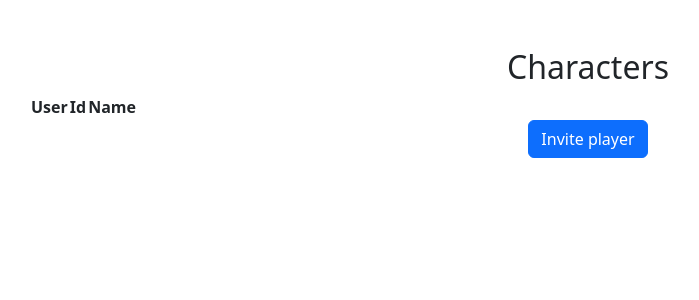
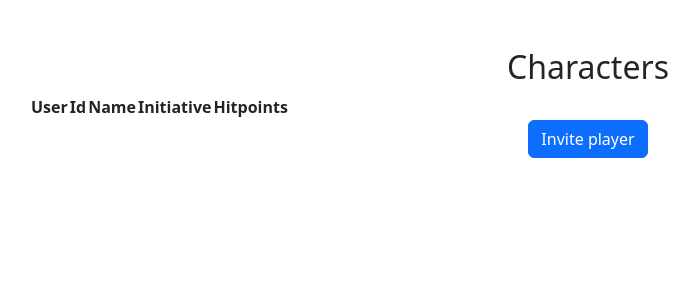
Before and after one commit to BootUpCode/BattleTracker, a Flask app: page /party/1 in a window 1280 px wide. Shown: the part 66-366 px from the top of the page, without its empty margins (52-751 px from the left). Run offline with Flask 3, Linux system fonts and the light colour scheme; a user stored in the database is signed in; data comes from the database, SQL or seed files in the repository; both versions use the stored data as it was after the commit; lists and menus that the app fills with data are empty; some libraries are stand-ins or nearby versions.

Commit message:
Added websocket
Used flask_websocketio to update server on character stats without page refreshing

```diff
--- a/app.py
+++ b/app.py
@@ -1,14 +1,17 @@
 import os
+import sys
 import sqlite3
 
 from flask import Flask, flash, redirect, render_template, request, session
 from flask_session import Session
+from flask_socketio import SocketIO, send, emit
 from werkzeug.security import check_password_hash, generate_password_hash
 
 from helpers import error, login_required
 
 # Configure application
 app = Flask(__name__)
+socketio = SocketIO(app)
 
 # Configure database name
 database = "battle.db"
@@ -18,15 +21,14 @@ app.config["SESSION_PERMANENT"] = False
 app.config["SESSION_TYPE"] = "filesystem"
 Session(app)
 
-# TODO: Require login
+# TODO:
+# - autosort based on initiative
+# - autoupdate party page without refresh
 
 @app.route("/")
 @login_required
 def index():
     """Show user's characters, parties, creatures"""
-    # TODO
-    # Add button for new character, creature
-    # Add button for new party as DM, invite button
 
     # Query database for characters
     with sqlite3.connect(database) as conn:
@@ -43,8 +45,8 @@ def index():
         conn.row_factory = sqlite3.Row
         cur = conn.cursor()
         cur.execute(
-            "SELECT DISTINCT parties.id, parties.dm_id, parties.name FROM parties JOIN players ON parties.id = players.party_id JOIN characters ON players.character_id = characters.id WHERE dm_id = ? OR characters.user_id = ?",
-            (session["user_id"],session["user_id"])
+            "SELECT DISTINCT parties.id, parties.dm_id, parties.name FROM parties LEFT JOIN players ON parties.id = players.party_id LEFT JOIN characters ON players.character_id = characters.id WHERE parties.dm_id = ? OR characters.user_id = ?",
+            (session["user_id"], session["user_id"])
         )
         parties = [dict(row) for row in cur.fetchall()]
 
@@ -94,13 +96,15 @@ def new_character():
         # Ensure fields were submitted
         if not request.form.get("name"):
             return error("must provide character name", 400)
+        if not request.form.get("prof_bonus", type=int) or not request.form.get("max_hitpoints", type=int):
+            return error("invalid input", 400)
 
         # Submit character to database
         with sqlite3.connect(database) as conn:
             cur = conn.cursor()
             cur.execute(
-                "INSERT INTO characters (name, user_id) VALUES (?, ?) RETURNING id",
-                (request.form.get("name"), session["user_id"])
+                "INSERT INTO characters (name, user_id, prof_bonus, max_hitpoints) VALUES (?, ?, ?, ?) RETURNING id",
+                (request.form.get("name"), session["user_id"], int(request.form.get("prof_bonus")), int(request.form.get("max_hitpoints")))
             )
             character_id = cur.fetchone()[0]
             conn.commit()
@@ -207,6 +211,14 @@ def view_party(party_id):
             (party_id,)
         )
         characters = [dict(row) for row in cur.fetchall()]
+
+    # Sort characters based on initiative, highest first, None at the end
+    characters = sorted(characters, key=lambda x: (x["initiative"] is not None, x["initiative"]), reverse=True)
+
+    # Modify initiative for display by replacing None with empty string
+    for character in characters:
+        if character["initiative"] == None:
+            character["initiative"] = ""
 
     return render_template("party.html", party=rows[0], user=session["user_id"], characters=characters)
 
@@ -392,8 +404,8 @@ def party_invitation_response(party_id):
         with sqlite3.connect(database) as conn:
             cur = conn.cursor()
             cur.execute(
-                "INSERT INTO players (party_id, character_id) VALUES (?, ?)",
-                (party_id, request.form.get("character_id"))
+                "INSERT INTO players (party_id, character_id, initiative, current_hitpoints) VALUES (?, ?, ?, ?)",
+                (party_id, character[0]["id"], None, character[0]["max_hitpoints"])
             )
             conn.commit()
 
@@ -576,3 +588,49 @@ def register():
     # User reached route via GET (as by clicking a link or via redirect)
     else:
         return render_template("register.html")
+
+
+# Handle user hp input
+@socketio.on('hp_update')
+def handle_hp_update(party_id, character_id, current_hitpoints):
+
+    # Ensure correct data was submitted
+    try:
+        party_id = int(party_id)
+        character_id = int(character_id)
+        current_hitpoints = int(current_hitpoints)
+    except TypeError:
+        return
+
+    # Update character in database
+    with sqlite3.connect(database) as conn:
+        cur = conn.cursor()
+        cur.execute(
+            "UPDATE players SET current_hitpoints = ? WHERE party_id = ? AND character_id = ?",
+            (current_hitpoints, party_id, character_id)
+        )
+        conn.commit()
+
+# Handle user initiative input
+@socketio.on('init_update')
+def handle_hp_update(party_id, character_id, initiative):
+
+    # Ensure correct data was submitted
+    try:
+        party_id = int(party_id)
+        character_id = int(character_id)
+        if initiative == "":
+            initiative = None
+        else:
+            initiative = int(initiative)
+    except TypeError:
+        return
+
+    # Update character in database
+    with sqlite3.connect(database) as conn:
+        cur = conn.cursor()
+        cur.execute(
+            "UPDATE players SET initiative = ? WHERE party_id = ? AND character_id = ?",
+            (initiative, party_id, character_id)
+        )
+        conn.commit()
--- a/templates/character_edit.html
+++ b/templates/character_edit.html
@@ -8,6 +8,8 @@
     <form action="/character/{{ character.id }}/edit" method="post">
         <div class="mb-3">
             <input autocomplete="off" autofocus class="form-control mx-auto w-auto" name="name" value="{{ character.name }}" type="text">
+            <input autocomplete="off" class="form-control mx-auto w-auto" name="prof_bonus" value="{{ character.prof_bonus }}" type="number">
+            <input autocomplete="off" class="form-control mx-auto w-auto" name="max_hitpoints" value="{{ character.max_hitpoints }}" type="number">
         </div>
         <button class="btn btn-primary" type="submit">Confirm</button>
     </form>
--- a/templates/layout.html
+++ b/templates/layout.html
@@ -15,6 +15,7 @@
         <link href="/static/styles.css" rel="stylesheet">
 
         <title>Time For Battle: {% block title %}{% endblock %}</title>
+        {% block head %} {% endblock %}
 
     </head>
 
--- a/templates/party.html
+++ b/templates/party.html
@@ -4,9 +4,35 @@
     {{ party.name }}
 {% endblock %}
 
+{% block head %}
+    <script src="https://cdnjs.cloudflare.com/ajax/libs/socket.io/4.0.1/socket.io.js"></script>
+    <script type="text/javascript" charset="utf-8">
+        var socket = io();
+
+        // Listen for messages from server
+        socket.on("message", function(data) {
+            var messages = document.getElementById("messages");
+            messages.innerHTML += `<p>${data}</p>`;
+        });
+
+        // Functions to send information back
+        function send_init(id, value)
+        {
+            var hp_update = [document.getElementById("party_id").value, id, value];
+            socket.emit('init_update', document.getElementById("party_id").value, id, value);
+        }
+
+        function send_hp(id, value)
+        {
+            var hp_update = [document.getElementById("party_id").value, id, value];
+            socket.emit('hp_update', document.getElementById("party_id").value, id, value);
+        }
+    </script>
+{% endblock %}
+
 {% block main %}
     <h2>Characters</h2>
-
+    <input id="party_id" hidden type="text" value="{{ party.id }}">
     <table>
 
         <thead>
@@ -14,6 +40,8 @@
                 <th>User</th>
                 <th>Id</th>
                 <th>Name</th>
+                <th>Initiative</th>
+                <th>Hitpoints</th>
             </tr>
         </thead>
 
@@ -23,6 +51,17 @@
                     <td>{{ character.user_id }}</td>
                     <td>{{ character.id }}</td>
                     <td>{{ character.name }}</td>
+                    {% if character.user_id == user or party.dm_id == user %}
+                        <td>
+                            <input id="{{ character.id }}" onchange="send_init(this.id, this.value)" type="text" value="{{ character.initiative }}">
+                        </td>
+                        <td>
+                            <input id="{{ character.id }}" onchange="send_hp(this.id, this.value)" type="text" value="{{ character.current_hitpoints }}"> / {{ character.max_hitpoints }}
+                        </td>
+                    {% else %}
+                        <td>{{ character.initiative }}</td>
+                        <td>{{ character.current_hitpoints }} / {{ character.max_hitpoints }}</td>
+                    {% endif %}
                     <td>
                         <form action="/character/{{ character.id }}" method="get">
                             <button class="btn btn-primary" type="submit">View</button>
```
Also changed, not shown: templates/character.html (+4 -4 lines), templates/index.html (+5 -5 lines), battle.db, 3 other files.
